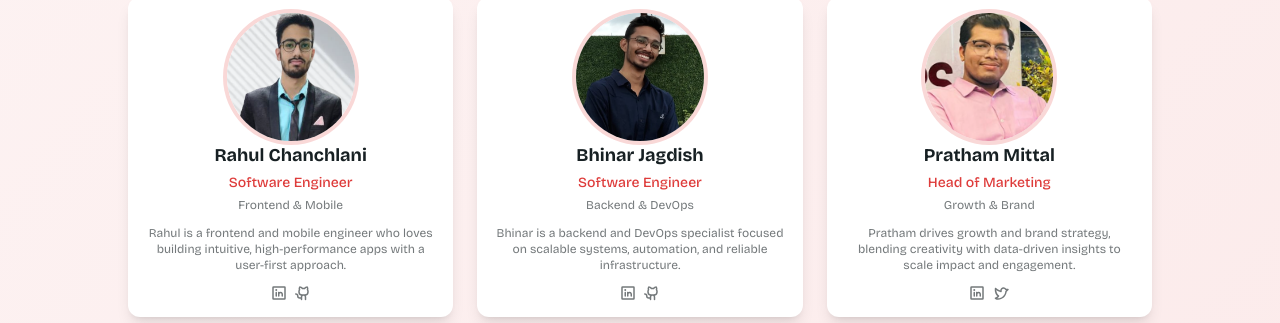
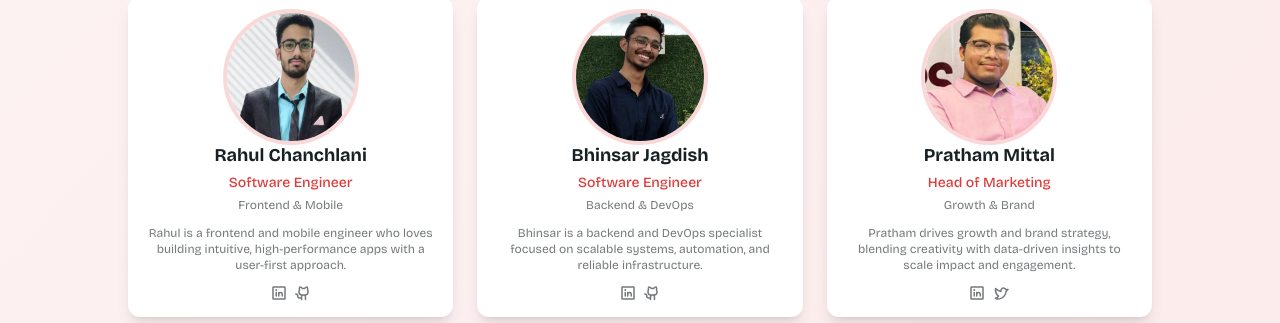
Before and after one commit to YashSoni321/blinkkro_landing_client, a Next.js app: page /aboutus in a window 1280 px wide. Shown: the part 3048-3371 px from the top of the page. Built offline with nearby package versions, Linux system fonts and the light colour scheme.

Commit message:
team members details uploaded

```diff
--- a/src/app/(site)/aboutus/page.tsx
+++ b/src/app/(site)/aboutus/page.tsx
@@ -255,9 +255,9 @@ export default function AboutUs() {
 
               <TeamCard
                 img="/images/team/bhinsar_dp.jpeg"
-                name="Bhinar Jagdish"
+                name="Bhinsar Jagdish"
                 role="Software Engineer"
-                bio="Bhinar is a backend and DevOps specialist focused on scalable systems, automation, and reliable infrastructure."
+                bio="Bhinsar is a backend and DevOps specialist focused on scalable systems, automation, and reliable infrastructure."
                 specialty="Backend & DevOps"
                 socials={["ph:linkedin-logo-bold", "ph:github-logo-bold"]}
               />
```
